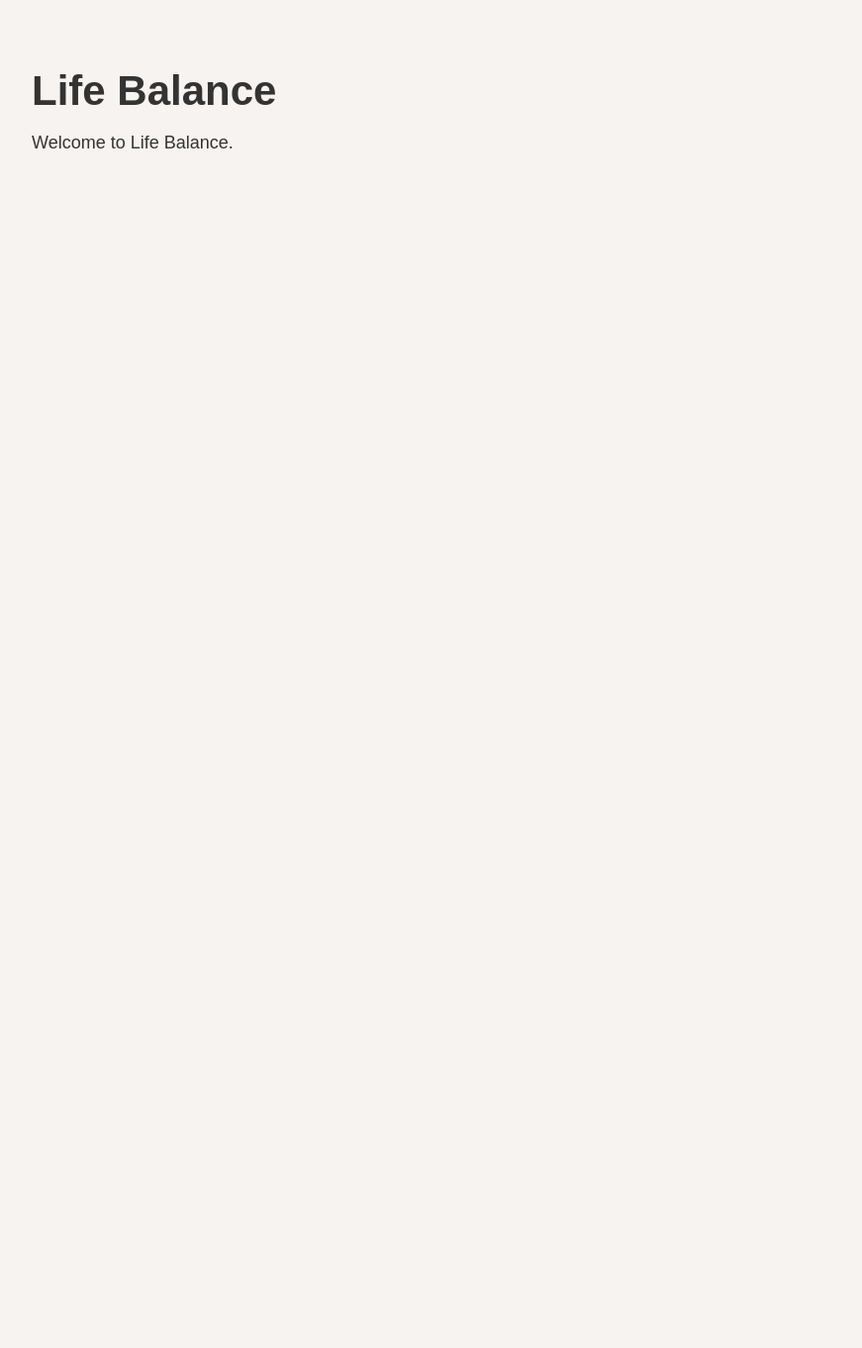
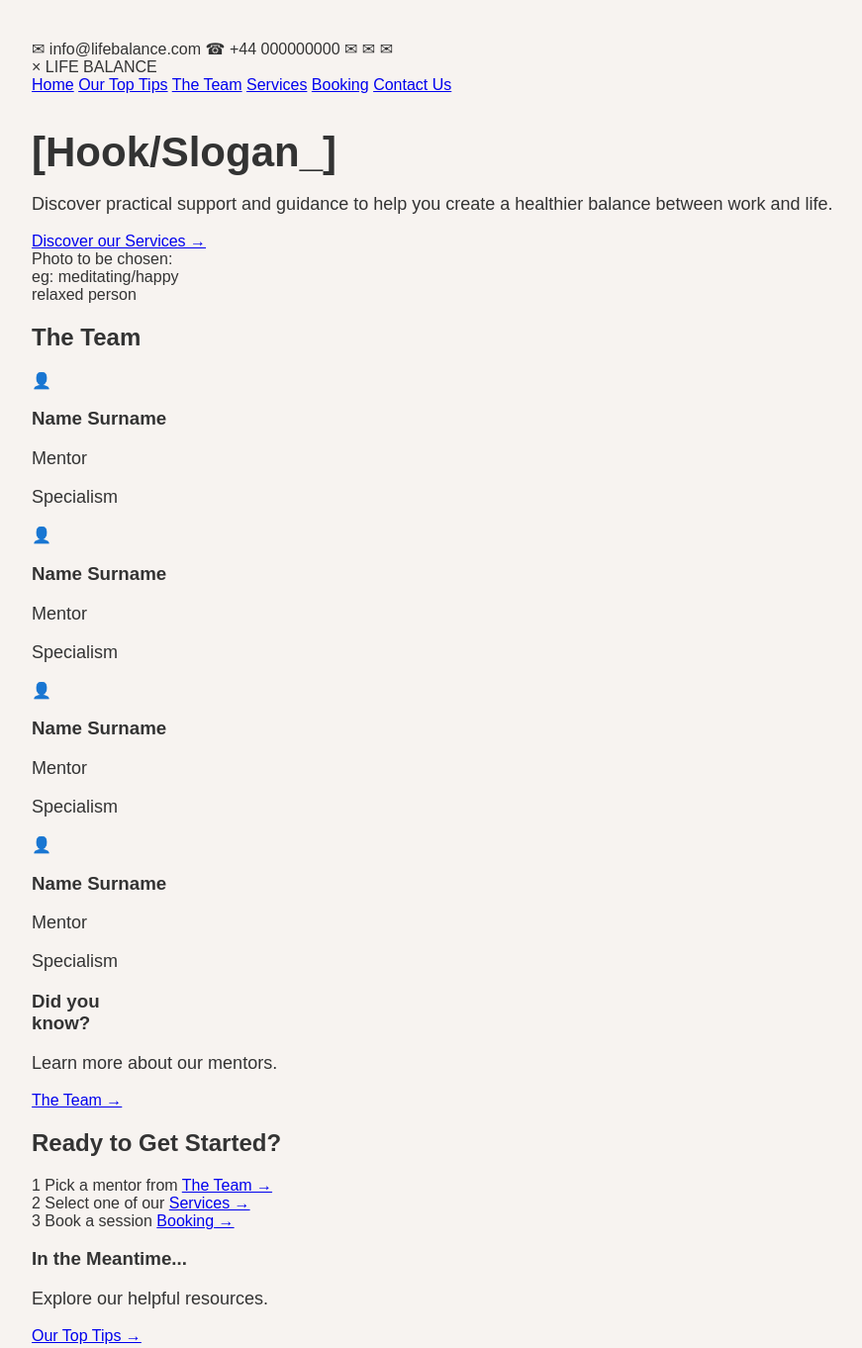
Before and after one commit to MBFOAS/LifeBalance_ISD_A3, a plain HTML site: page index.html in a window 1280 px wide. Shown: the whole page at 99% size, without its empty margins (8-879 px from the left). Before the commit the page ends 800 px from the top, so only its background shows below. Drawn offline with Linux system fonts and the light colour scheme.

Commit message:
HomePage Outline

```diff
--- a/index.html
+++ b/index.html
@@ -1,16 +1,152 @@
 <!DOCTYPE html>
 <html lang="en">
+
 <head>
     <meta charset="UTF-8">
     <meta name="viewport" content="width=device-width, initial-scale=1.0">
-    <title>Life Balance</title>
+    <title>Life Balance: Home</title>
     <link rel="stylesheet" href="style.css">
 </head>
+
 <body>
 
-    <h1>Life Balance</h1>
+    <!-- Contact bar -->
+    <div class="contact-bar">
+        <span>✉ info@lifebalance.com</span>
+        <span>☎ +44 000000000</span>
+        <span class="contact-icons">✉ ✉ ✉</span>
+    </div>
 
-    <p>Welcome to Life Balance.</p>
+    <!-- Navigation -->
+    <header>
+        <div class="logo">
+            <span class="logo-box">×</span>
+            <span>LIFE BALANCE</span>
+        </div>
+
+        <nav>
+            <a href="index.html" class="active">Home</a>
+            <a href="tips.html">Our Top Tips</a>
+            <a href="team.html">The Team</a>
+            <a href="services.html">Services</a>
+            <a href="booking.html">Booking</a>
+            <a href="contact.html" class="contact-link">Contact Us</a>
+        </nav>
+    </header>
+
+    <!-- Hero section -->
+    <main>
+
+        <section class="hero">
+            <div class="hero-text">
+                <h1>[Hook/Slogan_]</h1>
+
+                <p>
+                    Discover practical support and guidance to help
+                    you create a healthier balance between work and life.
+                </p>
+
+                <a href="services.html" class="yellow-button">
+                    Discover our Services →
+                </a>
+            </div>
+
+            <div class="hero-image">
+                <span>Photo to be chosen:<br>
+                    eg: meditating/happy<br>
+                    relaxed person</span>
+            </div>
+        </section>
+
+        <!-- Team preview -->
+        <section class="team-preview">
+
+            <h2>The Team</h2>
+
+            <div class="team-content">
+
+                <div class="team-card">
+                    <div class="team-photo">👤</div>
+                    <h3>Name Surname</h3>
+                    <p>Mentor</p>
+                    <p>Specialism</p>
+                </div>
+
+                <div class="team-card">
+                    <div class="team-photo">👤</div>
+                    <h3>Name Surname</h3>
+                    <p>Mentor</p>
+                    <p>Specialism</p>
+                </div>
+
+                <div class="team-card">
+                    <div class="team-photo">👤</div>
+                    <h3>Name Surname</h3>
+                    <p>Mentor</p>
+                    <p>Specialism</p>
+                </div>
+
+                <div class="team-card">
+                    <div class="team-photo">👤</div>
+                    <h3>Name Surname</h3>
+                    <p>Mentor</p>
+                    <p>Specialism</p>
+                </div>
+
+                <div class="did-you-know">
+                    <h3>Did you<br>know?</h3>
+                    <p>Learn more about our mentors.</p>
+                    <a href="team.html" class="yellow-button">
+                        The Team →
+                    </a>
+                </div>
+
+            </div>
+
+        </section>
+
+        <!-- Getting started -->
+        <section class="getting-started">
+
+            <h2>Ready to Get Started?</h2>
+
+            <div class="journey">
+
+                <div class="journey-step">
+                    <span class="step-number">1</span>
+                    <span>Pick a mentor from</span>
+                    <a href="team.html" class="yellow-button">
+                        The Team →
+                    </a>
+                </div>
+
+                <div class="journey-step">
+                    <span class="step-number">2</span>
+                    <span>Select one of our</span>
+                    <a href="services.html" class="outline-button">
+                        Services →
+                    </a>
+                </div>
+
+                <div class="journey-step">
+                    <span class="step-number">3</span>
+                    <span>Book a session</span>
+                    <a href="booking.html" class="yellow-button">
+                        Booking →
+                    </a>
+                </div>
+
+                <div class="meanwhile">
+                    <h3>In the Meantime...</h3>
+                    <p>Explore our helpful resources.</p>
+                    <a href="tips.html">Our Top Tips →</a>
+                </div>
+
+            </div>
+
+        </section>
+
+    </main>
 
 </body>
 </html>
```
